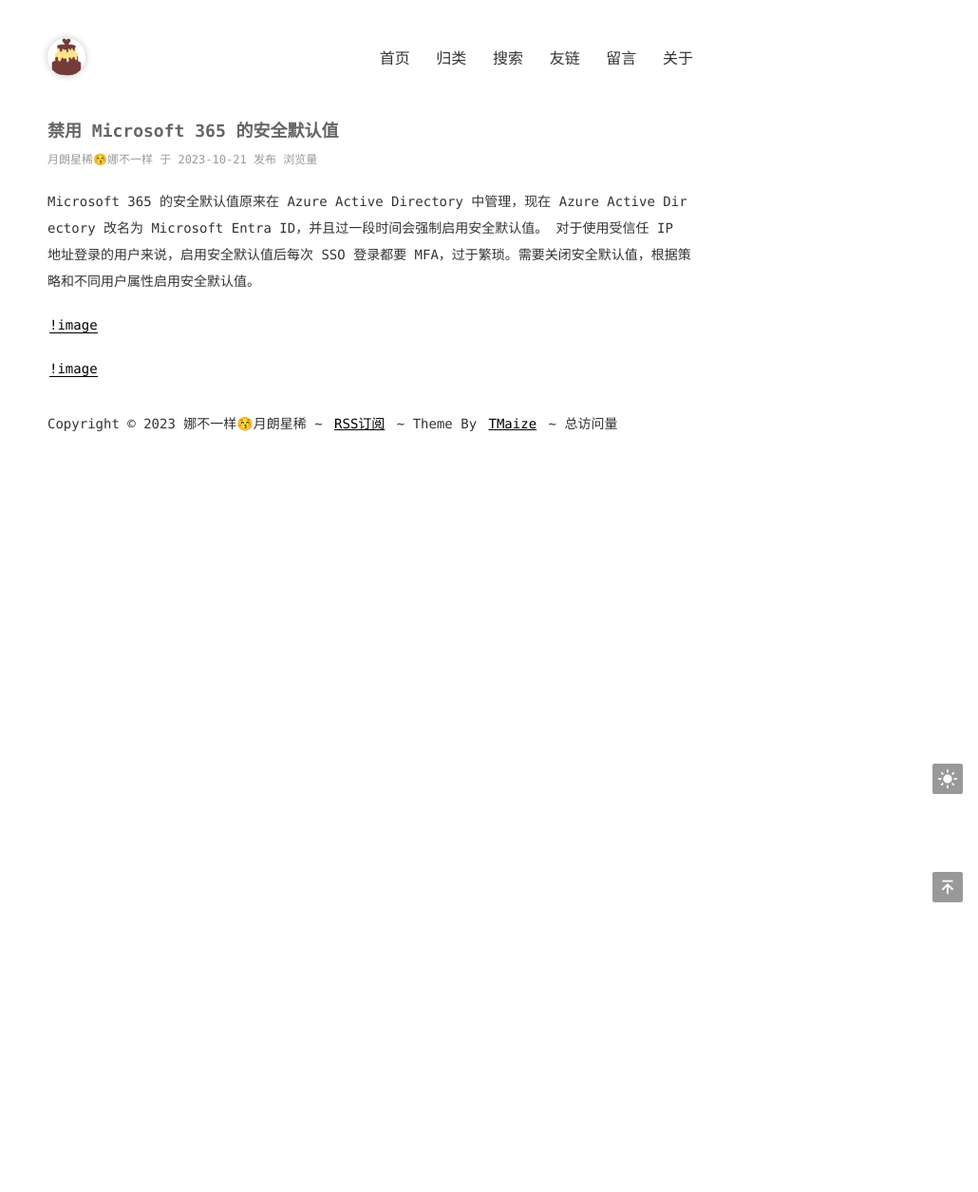
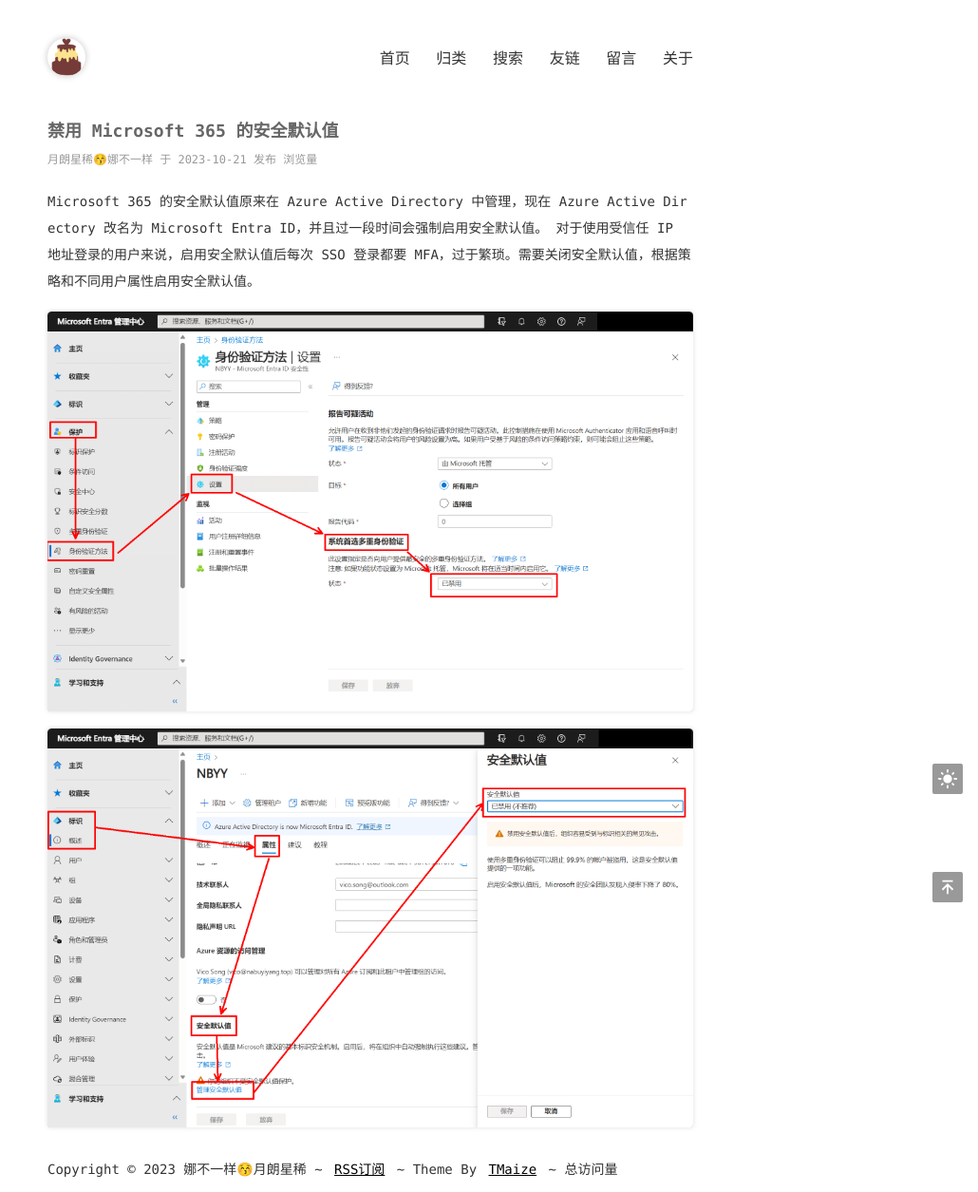
Before and after one commit to nksmiles/nksmiles.github.io, a Jekyll site: the page built from _posts/2023-10-21-Disable-default-secrity-value-of-ms365.md, in a window 1280 px wide. Shown: the whole page at 95% size, without its empty margins (250-1280 px from the left). Built offline with Jekyll 4.4.1, drawn with Linux system fonts in a browser that asks for light colours; comment, search, counter and statistics services are not loaded.

Commit message:
Update 2023-10-21-Disable-default-secrity-value-of-ms365.md

```diff
--- a/_posts/2023-10-21-Disable-default-secrity-value-of-ms365.md
+++ b/_posts/2023-10-21-Disable-default-secrity-value-of-ms365.md
@@ -7,6 +7,6 @@
 Microsoft 365 的安全默认值原来在 Azure Active Directory 中管理，现在 Azure Active Directory 改名为 Microsoft Entra ID，并且过一段时间会强制启用安全默认值。
 对于使用受信任 IP 地址登录的用户来说，启用安全默认值后每次 SSO 登录都要 MFA，过于繁琐。需要关闭安全默认值，根据策略和不同用户属性启用安全默认值。
 
-[!image](MFA_disable.png)
+![image](MFA_disable.png)
 
-[!image](SecurityDefault_disable.png)
+![image](SecurityDefault_disable.png)
```
